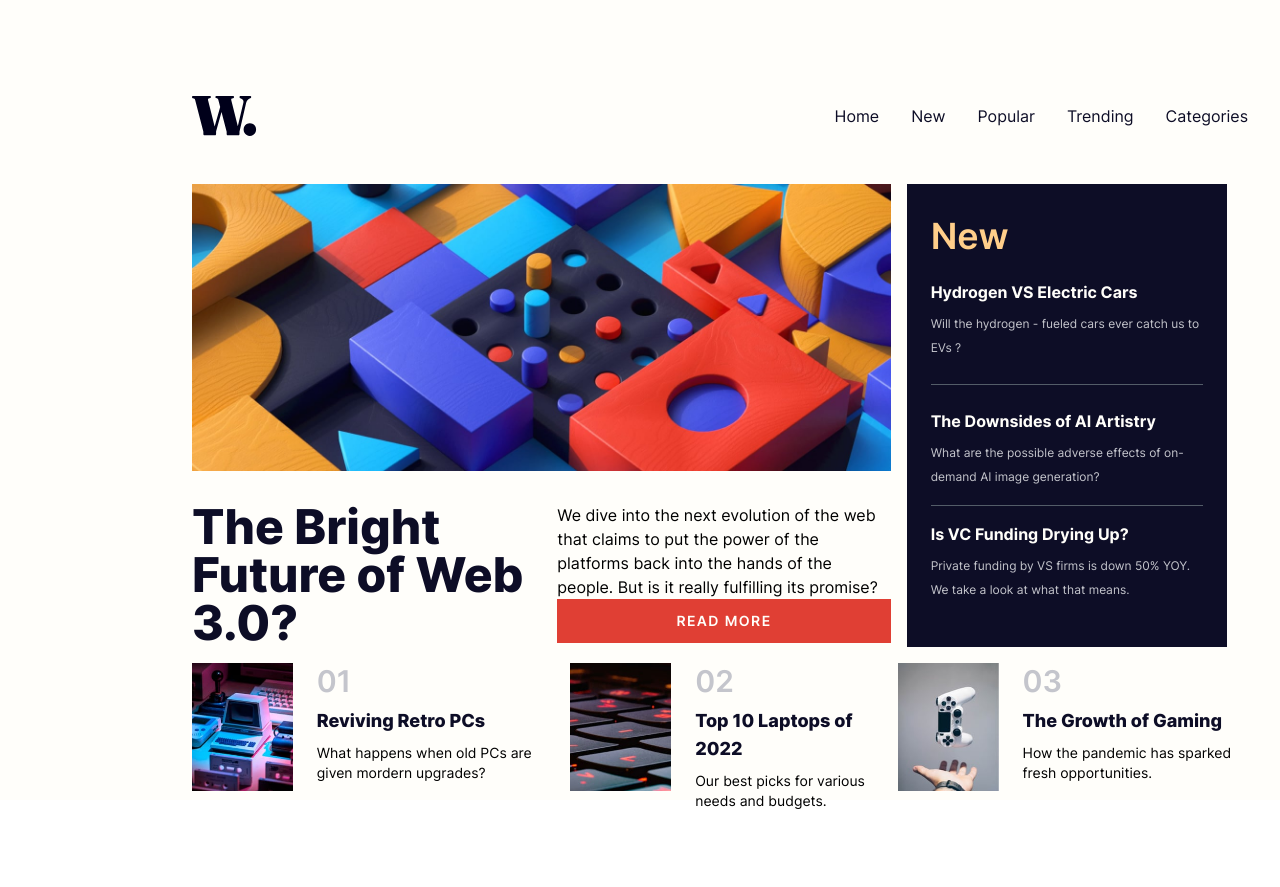
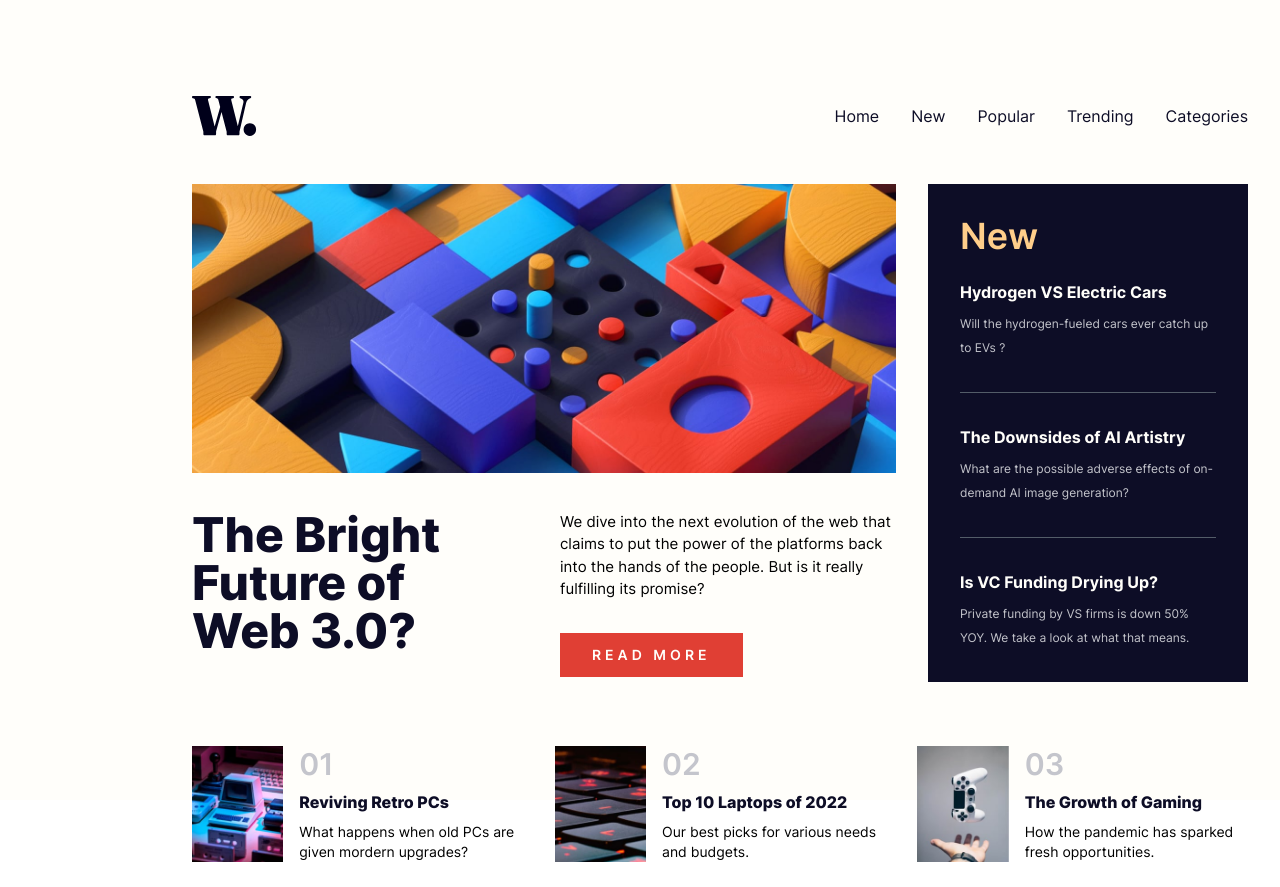
Before and after one commit to avishaypesk/news-homepage-main, a React (Create React App) app: page / in a window 1280 px wide. Shown: the top 887 px of the page. After the commit the page ends 862 px from the top, so only its background shows below. Built offline with nearby package versions, Linux system fonts and the light colour scheme.

Commit message:
adjust sizes and margins

```diff
--- a/src/components/App/App.js
+++ b/src/components/App/App.js
@@ -7,7 +7,7 @@ function App() {
   return (
     <div className="bg-grayish-blue min-h-screen">
       <div className="w-375 sm:w-1440 h-screen bg-off-white mx-auto">
-        <div className="px-48 py-24">
+        <div className="px-48 pt-24">
           <Header />
           <Main />
         </div>
--- a/src/components/ArticleList/ArticleList.js
+++ b/src/components/ArticleList/ArticleList.js
@@ -5,31 +5,31 @@ import growth from '../../assets/images/image-gaming-growth.jpg'
 
 function ArticleList( {className} ) {
   return (
-    <ul className={`flex max-h-32 font-inter ${className}`}>
+    <ul className={`flex h-fit font-inter pt-8 space-x-8 ${className}`}>
 
-      <li className='flex'>
-        <img src={retro} alt='retro pcs' />
-        <article className='pl-6'>
+      <li className='flex w-1/3'>
+        <img src={retro} alt='retro pcs' className='h-[116px]' />
+        <article className='pl-4'>
           <h2 className='text-grayish-blue text-3xl font-semibold'>01</h2>
-          <h3 className='text-very-dark-blue text-lg font-extrabold py-2'>Reviving Retro PCs</h3>
+          <h3 className='text-very-dark-blue text-base font-extrabold py-2 hover:text-soft-red cursor-pointer'>Reviving Retro PCs</h3>
           <p className='text-sm'>What happens when old PCs are given mordern upgrades?</p>
         </article>
       </li>
 
-      <li className='flex'>
-        <img src={laptops} alt='retro pcs' />
-        <article className='pl-6'>
+      <li className='flex w-1/3'>
+        <img src={laptops} alt='retro pcs' className='h-[116px]'/>
+        <article className='pl-4'>
           <h2 className='text-grayish-blue text-3xl font-semibold'>02</h2>
-          <h3 className='text-very-dark-blue text-lg font-extrabold py-2'>Top 10 Laptops of 2022</h3>
+          <h3 className='text-very-dark-blue text-base font-extrabold py-2 hover:text-soft-red cursor-pointer'>Top 10 Laptops of 2022</h3>
           <p className='text-sm'>Our best picks for various needs and budgets.</p>
         </article>
       </li>
 
-      <li className='flex'>
-        <img src={growth} alt='retro pcs' />
-        <article className='pl-6'>
+      <li className='flex w-1/3'>
+        <img src={growth} alt='retro pcs' className='h-[116px]'/>
+        <article className='pl-4'>
           <h2 className='text-grayish-blue text-3xl font-semibold'>03</h2>
-          <h3 className='text-very-dark-blue text-lg font-extrabold py-2'>The Growth of Gaming</h3>
+          <h3 className='text-very-dark-blue text-base font-extrabold py-2 hover:text-soft-red cursor-pointer'>The Growth of Gaming</h3>
           <p className='text-sm'>How the pandemic has sparked fresh opportunities.</p>
         </article>
       </li>
--- a/src/components/Main/Main.js
+++ b/src/components/Main/Main.js
@@ -5,7 +5,7 @@ import NewArticles from '../NewArticles/NewArticles'
 
 function Main() {
     return (
-        <div className='pt-12 grid grid-cols-3 grid-rows-2 gap-4'>
+        <div className='pt-12 grid grid-cols-[auto] grid-rows-2 gap-8'>
             <MainArticle className="col-span-2 row-span-2"/>
             <NewArticles className="col-start-3 row-span-2"/>
             <ArticleList className="col-span-3"/>
--- a/src/components/MainArticle/MainArticle.js
+++ b/src/components/MainArticle/MainArticle.js
@@ -3,13 +3,13 @@ import web3 from '../../assets/images/image-web-3-desktop.jpg';
 
 function MainArticle({ className }) {
     return (
-        <article className={`font-inter grid grid-cols-2 grid-rows-[fr,auto] gap-8 max-w-3xl ${className}`}>
+        <article className={`font-inter grid grid-cols-2 grid-rows-[fr,auto] gap-8 ${className}`}>
             <img className="col-span-2" src={web3} alt='Web 3 illustration' />
-            <h1 className='text-very-dark-blue font-extrabold text-5xl col-start-1 col-end-2 row-start-2 row-end-3 '>The Bright Future of Web 3.0?</h1>
-            <p className='col-start-2 col-end-3 row-start-2 row-end-3 flex flex-col'>
-                We dive into the next evolution of the web that claims to put the power of the platforms back into the hands of the people. But is it really fulfilling its promise?
-                <button className='uppercase bg-soft-red text-off-white py-3 px-8 tracking-widest text-sm hover:bg-very-dark-blue font-semibold'>Read More</button>
-            </p>
+            <h1 className='text-very-dark-blue font-extrabold text-5xl col-start-1 col-end-2 row-start-2 row-end-3 pr-6'>The Bright Future of Web 3.0?</h1>
+            <div className='col-start-2 col-end-3 row-start-2 row-end-3 flex flex-col text-[15px]'>
+                <p>We dive into the next evolution of the web that claims to put the power of the platforms back into the hands of the people. But is it really fulfilling its promise?</p>
+                <button className='uppercase bg-soft-red text-off-white mt-8 py-3 px-8 tracking-[4px] text-sm hover:bg-very-dark-blue font-semibold self-start'>Read More</button>
+            </div>
         </article>
     )
 }
--- a/src/components/NewArticle/NewArticle.js
+++ b/src/components/NewArticle/NewArticle.js
@@ -3,7 +3,7 @@ import React from "react";
 function NewArticle({ title, children }) {
     return (
       <article>
-        <h3 className='font-bold'>{title}</h3>
+        <h3 className='cursor-pointer font-bold hover:text-soft-orange'>{title}</h3>
         <p className='text-xs leading-loose text-grayish-blue pt-2'>{children}</p>
       </article>
     );
--- a/src/components/NewArticles/NewArticles.js
+++ b/src/components/NewArticles/NewArticles.js
@@ -3,17 +3,17 @@ import NewArticle from '../NewArticle/NewArticle'
 
 function NewArticles({ className }) {
   return (
-    <div className={`bg-very-dark-blue text-off-white font-inter max-w-xs ${className}`}>
-      <div className='px-6 py-8 h-full'>
+    <div className={`bg-very-dark-blue text-off-white font-inter w-80 ${className}`}>
+      <div className='p-8 h-full'>
         <h1 className='text-soft-orange font-semibold text-4xl mb-6'>New</h1>
 
-        < NewArticle title="Hydrogen VS Electric Cars" > Will the hydrogen - fueled cars ever catch us to EVs ?</NewArticle >
+        < NewArticle title="Hydrogen VS Electric Cars" > Will the hydrogen-fueled cars ever catch up to EVs ?</NewArticle >
 
-        <div className='h-0.25 bg-dark-grayish-blue my-6'></div>
+        <div className='h-px bg-dark-grayish-blue my-8'></div>
 
         <NewArticle title="The Downsides of AI Artistry">What are the possible adverse effects of on-demand AI image generation?</NewArticle>
 
-        <div className='h-0.25 bg-dark-grayish-blue my-4'></div>
+        <div className='h-px bg-dark-grayish-blue my-8'></div>
 
         <NewArticle title="Is VC Funding Drying Up?">Private funding by VS firms is down 50% YOY. We take a look at what that means.</NewArticle>
 
--- a/src/index.css
+++ b/src/index.css
@@ -472,17 +472,26 @@ video {
 .col-span-2 {
   grid-column: span 2 / span 2;
 }
+.col-span-3 {
+  grid-column: span 3 / span 3;
+}
 .col-start-1 {
   grid-column-start: 1;
 }
 .col-start-2 {
   grid-column-start: 2;
 }
+.col-start-3 {
+  grid-column-start: 3;
+}
 .col-end-2 {
   grid-column-end: 2;
 }
 .col-end-3 {
   grid-column-end: 3;
+}
+.row-span-2 {
+  grid-row: span 2 / span 2;
 }
 .row-start-2 {
   grid-row-start: 2;
@@ -523,6 +532,9 @@ video {
 .h-screen {
   height: 100vh;
 }
+.max-h-32 {
+  max-height: 8rem;
+}
 .min-h-screen {
   min-height: 100vh;
 }
@@ -541,8 +553,14 @@ video {
 .grid-cols-2 {
   grid-template-columns: repeat(2, minmax(0, 1fr));
 }
+.grid-cols-3 {
+  grid-template-columns: repeat(3, minmax(0, 1fr));
+}
 .grid-rows-2 {
   grid-template-rows: repeat(2, minmax(0, 1fr));
+}
+.grid-rows-\[fr\2c auto\] {
+  grid-template-rows: fr auto;
 }
 .flex-row {
   flex-direction: row;
@@ -596,6 +614,10 @@ video {
   padding-left: 2rem;
   padding-right: 2rem;
 }
+.py-2 {
+  padding-top: 0.5rem;
+  padding-bottom: 0.5rem;
+}
 .py-24 {
   padding-top: 6rem;
   padding-bottom: 6rem;
@@ -608,6 +630,9 @@ video {
   padding-top: 2rem;
   padding-bottom: 2rem;
 }
+.pl-6 {
+  padding-left: 1.5rem;
+}
 .pt-12 {
   padding-top: 3rem;
 }
@@ -616,6 +641,10 @@ video {
 }
 .font-inter {
   font-family: Inter, sans-serif;
+}
+.text-3xl {
+  font-size: 1.875rem;
+  line-height: 2.25rem;
 }
 .text-4xl {
   font-size: 2.25rem;
@@ -628,6 +657,10 @@ video {
 .text-base {
   font-size: 1rem;
   line-height: 1.5rem;
+}
+.text-lg {
+  font-size: 1.125rem;
+  line-height: 1.75rem;
 }
 .text-sm {
   font-size: 0.875rem;
```
